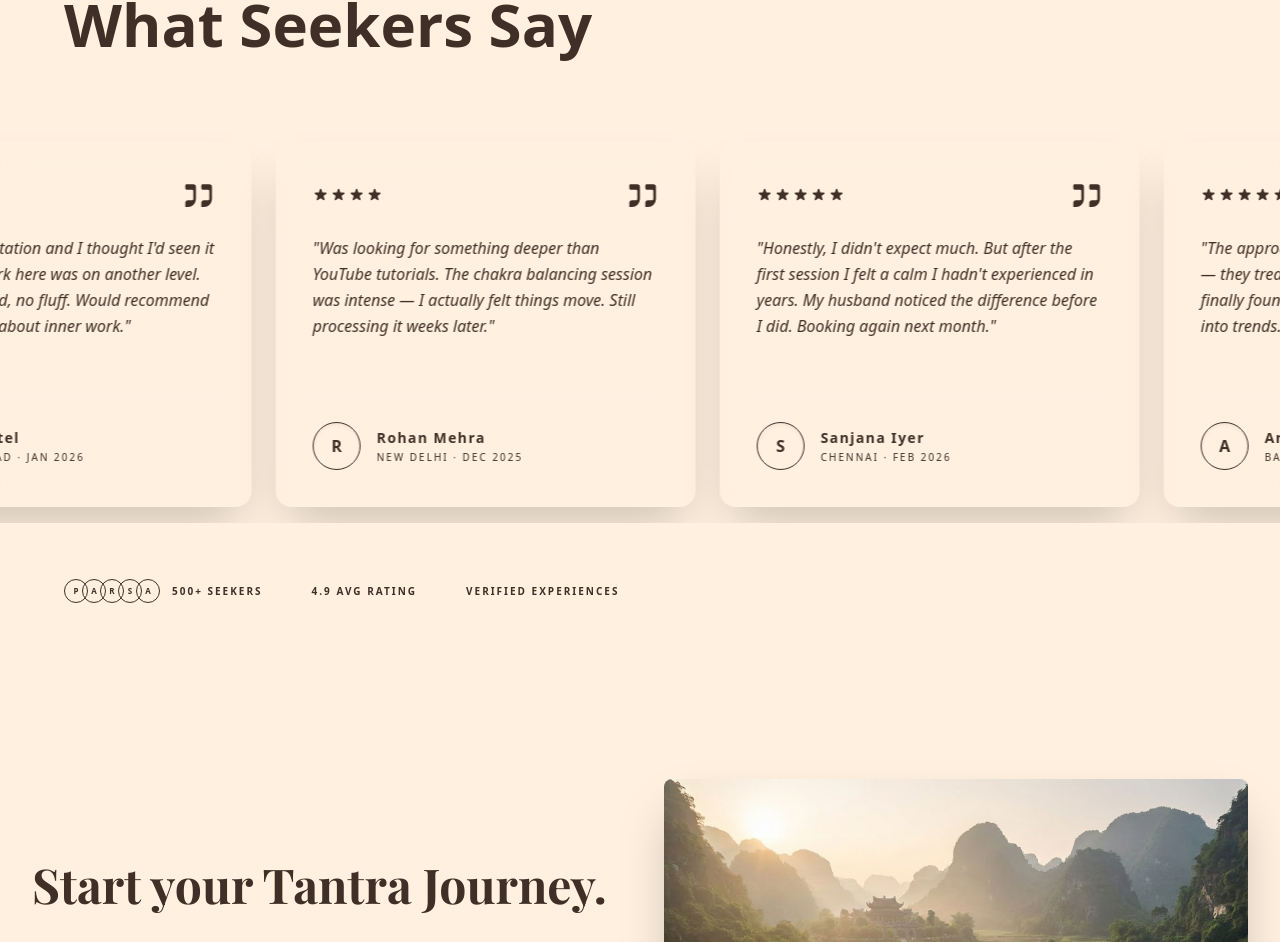
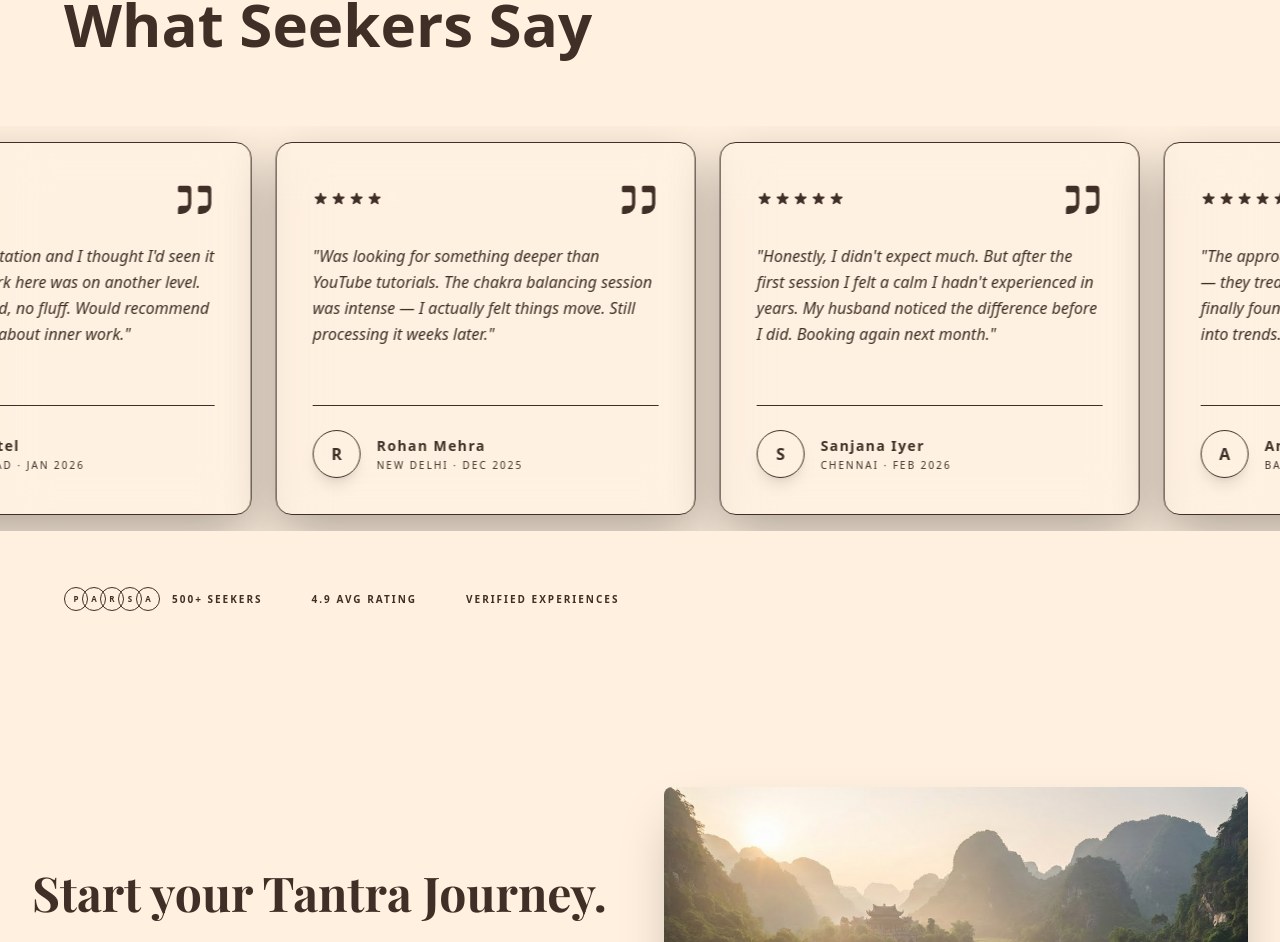
Before and after one commit to HarshalPatel1972/a1-tantra, a Next.js app: page / in a window 1280 px wide. Shown: the part 7379-8321 px from the top of the page. Built offline with nearby package versions, Linux system fonts and the light colour scheme; no server answers.

Commit message:
Enhance testimonial card visibility with higher contrast, gold borders, and deeper shadows

```diff
--- a/components/UserReviews.tsx
+++ b/components/UserReviews.tsx
@@ -116,24 +116,24 @@ export default function UserReviews() {
                 key={idx}
                 className="flex-shrink-0 w-[85vw] sm:w-[400px] lg:w-[420px]"
               >
-                <div className="h-full bg-cream/5 backdrop-blur-md border border-white/[0.08] rounded-2xl p-8 md:p-9 flex flex-col justify-between shadow-2xl shadow-black/20 hover:bg-cream/[0.08] hover:border-soft-gold/30 hover:-translate-y-1 transition-all duration-500">
+                <div className="h-full bg-white/[0.07] backdrop-blur-xl border border-soft-gold/15 rounded-2xl p-8 md:p-9 flex flex-col justify-between shadow-[0_20px_50px_rgba(0,0,0,0.3)] hover:bg-white/[0.1] hover:border-soft-gold/40 hover:-translate-y-2 transition-all duration-500">
                   {/* Top: Stars + Quote icon */}
                   <div>
                     <div className="flex items-center justify-between mb-6">
                       <StarRating rating={review.rating} />
-                      <svg className="w-8 h-8 text-soft-gold/20 group-hover:text-soft-gold/40 transition-colors duration-500" fill="currentColor" viewBox="0 0 24 24">
+                      <svg className="w-10 h-10 text-soft-gold/20 group-hover:text-soft-gold/40 transition-colors duration-500" fill="currentColor" viewBox="0 0 24 24">
                         <path d="M14.017 21v-3a2 2 0 012-2h3a1 1 0 001-1V9a1 1 0 00-1-1h-4a1 1 0 01-1-1V5a1 1 0 011-1h5a2 2 0 012 2v9a6 6 0 01-6 6h-2zm-12 0v-3a2 2 0 012-2h3a1 1 0 001-1V9a1 1 0 00-1-1H3a1 1 0 01-1-1V5a1 1 0 011-1h5a2 2 0 012 2v9a6 6 0 01-6 6H2z" />
                       </svg>
                     </div>
 
-                    <p className="font-body text-[15px] md:text-base text-cream/80 leading-relaxed mb-8 group-hover:text-cream transition-colors duration-500 italic">
+                    <p className="font-body text-[15px] md:text-base text-cream leading-relaxed mb-8 group-hover:text-white transition-colors duration-500 italic font-medium">
                       "{review.comment}"
                     </p>
                   </div>
 
                   {/* Bottom: Author */}
-                  <div className="flex items-center gap-4 pt-6 border-t border-white/10">
-                    <div className="w-12 h-12 rounded-full bg-linear-to-br from-soft-gold/20 to-soft-gold/5 border border-soft-gold/20 flex items-center justify-center flex-shrink-0 shadow-inner">
+                  <div className="flex items-center gap-4 pt-6 border-t border-soft-gold/10">
+                    <div className="w-12 h-12 rounded-full bg-linear-to-br from-soft-gold/30 to-soft-gold/10 border border-soft-gold/30 flex items-center justify-center flex-shrink-0 shadow-lg">
                       <span className="font-title text-base font-bold text-soft-gold">
                         {review.name.charAt(0)}
                       </span>
@@ -142,7 +142,7 @@ export default function UserReviews() {
                       <h4 className="font-nav font-bold text-sm text-cream tracking-[0.1em] truncate group-hover:text-soft-gold transition-colors duration-300">
                         {review.name}
                       </h4>
-                      <p className="text-[10px] text-cream/40 font-nav uppercase tracking-[0.2em] mt-0.5">
+                      <p className="text-[10px] text-cream/50 font-nav uppercase tracking-[0.2em] mt-0.5">
                         {review.location} &middot; {review.date}
                       </p>
                     </div>
```
